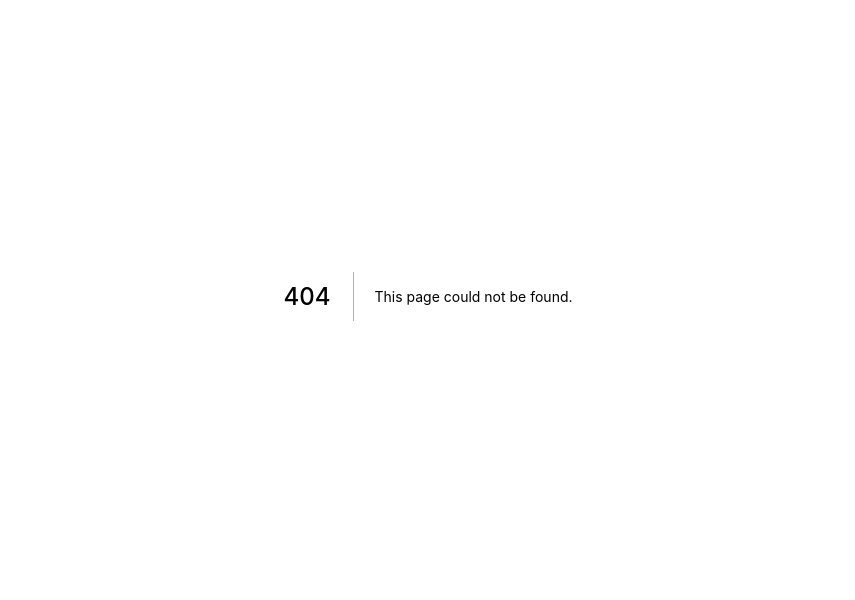
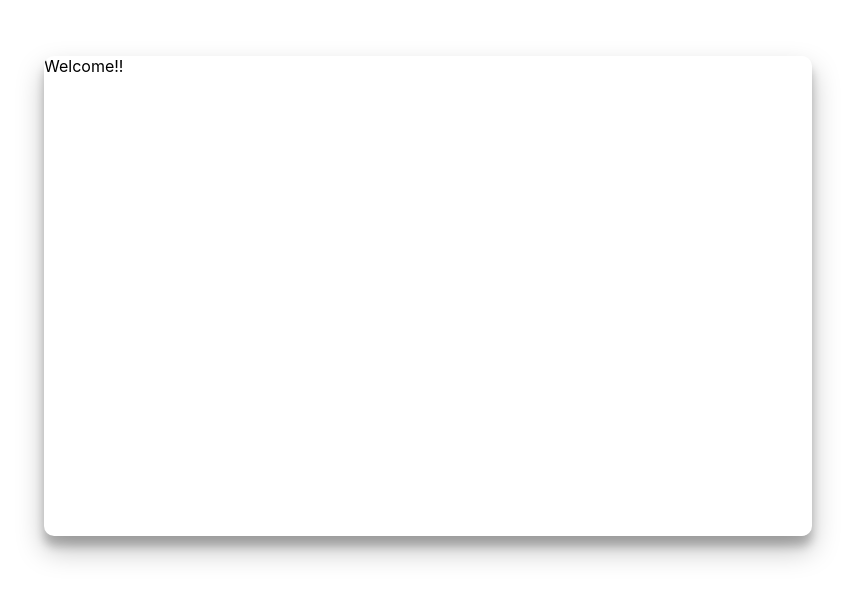
Before and after one commit to mishra-prabhakar/node-jwt-graphql, a Next.js app in the folder web/: page /user in a window 1280 px wide. Before the commit this address had no page. Shown: the part 104-704 px from the top of the page, without its empty margins (212-1067 px from the left). Built offline with nearby package versions, Linux system fonts and the light colour scheme.

Commit message:
redirect user on successful login

```diff
--- /dev/null
+++ b/web/components/User.tsx
@@ -0,0 +1,17 @@
+import React, { useState } from "react";
+import styles from "../styles/Login.module.css";
+import SignInForm from "./SignInForm";
+import SignUpForm from "./SignUpForm";
+
+const User = () => {
+  return (
+    <div
+      className={`${styles.container}`}
+    >
+        Welcome!!
+    </div>
+  );
+};
+
+
+export default User;
--- /dev/null
+++ b/web/pages/user.tsx
@@ -0,0 +1,15 @@
+import User from "../components/User";
+import styles from "../styles/Home.module.css";
+import { useRouter } from 'next/router'
+
+const UserPage = () => {
+  return (
+    <div className={styles.container}>
+      <div className={styles.main}>
+        <User />
+      </div>
+    </div>
+  );
+};
+
+export default UserPage;
```
Also changed, not shown: web/components/SignInForm.tsx (+29 -6 lines).
